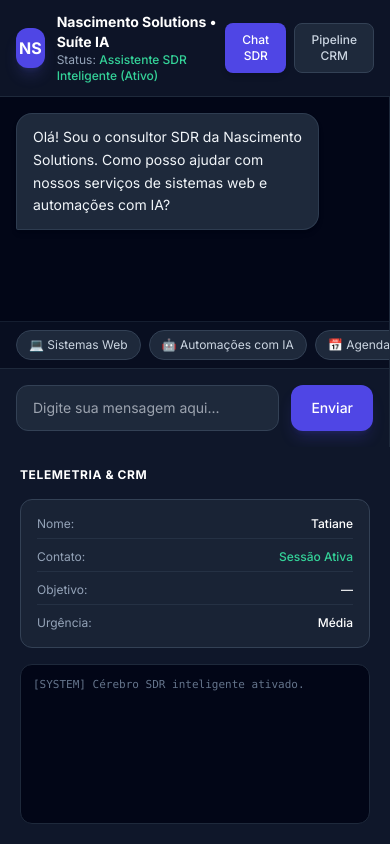
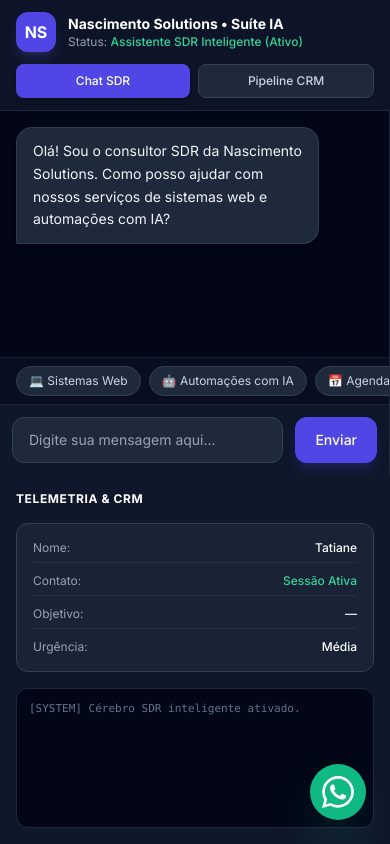
Before and after one commit to tatiane347/nascimento-sdr-frontend-, a plain HTML site: page index.html in a window 390 px wide. Both pictures are taken after a click on the button "Chat SDR". Drawn offline with nearby package versions, Linux system fonts and the light colour scheme.

Commit message:
Enhance layout responsiveness and add WhatsApp button
Refactor header and main layout for better responsiveness and usability. Added a WhatsApp floating button for direct contact.

```diff
--- a/index.html
+++ b/index.html
@@ -20,25 +20,27 @@
     .typing-dot:nth-child(3) { animation-delay: 0.4s; }
   </style>
 </head>
-<body class="bg-slate-950 text-slate-100 min-h-screen flex flex-col">
+<body class="bg-slate-950 text-slate-100 min-h-screen flex flex-col selection:bg-indigo-500 selection:text-white">
 
-  <!-- Header Principal -->
-  <header class="border-b border-slate-800 bg-slate-900/90 backdrop-blur px-4 sm:px-6 py-3 flex items-center justify-between">
-    <div class="flex items-center gap-3">
-      <div class="w-10 h-10 rounded-xl bg-indigo-600 flex items-center justify-center font-bold text-white shadow-lg shadow-indigo-500/20">NS</div>
-      <div>
-        <h1 class="font-bold text-white text-sm sm:text-base">Nascimento Solutions • Suíte IA</h1>
-        <p class="text-xs text-slate-400">Status: <span class="text-emerald-400 font-medium">Assistente SDR Inteligente (Ativo)</span></p>
+  <!-- Header Principal (Totalmente Responsivo) -->
+  <header class="border-b border-slate-800 bg-slate-900/90 backdrop-blur px-4 sm:px-6 py-3 flex flex-col sm:flex-row items-center justify-between gap-3 sticky top-0 z-40">
+    <div class="flex items-center gap-3 w-full sm:w-auto justify-between sm:justify-start">
+      <div class="flex items-center gap-3">
+        <div class="w-10 h-10 rounded-xl bg-indigo-600 flex items-center justify-center font-bold text-white shadow-lg shadow-indigo-500/20">NS</div>
+        <div>
+          <h1 class="font-bold text-white text-sm sm:text-base">Nascimento Solutions • Suíte IA</h1>
+          <p class="text-xs text-slate-400">Status: <span class="text-emerald-400 font-medium">Assistente SDR Inteligente (Ativo)</span></p>
+        </div>
       </div>
     </div>
-    <div class="flex gap-2">
-      <button onclick="mudarAba('chat')" id="tab-chat" class="text-xs font-medium px-4 py-2 rounded-lg bg-indigo-600 text-white shadow-md">Chat SDR</button>
-      <button onclick="mudarAba('crm')" id="tab-crm" class="text-xs font-medium px-4 py-2 rounded-lg bg-slate-800 text-slate-300 border border-slate-700">Pipeline CRM</button>
+    <div class="flex gap-2 w-full sm:w-auto justify-end">
+      <button onclick="mudarAba('chat')" id="tab-chat" class="flex-1 sm:flex-initial text-xs font-medium px-4 py-2 rounded-lg bg-indigo-600 text-white shadow-md transition">Chat SDR</button>
+      <button onclick="mudarAba('crm')" id="tab-crm" class="flex-1 sm:flex-initial text-xs font-medium px-4 py-2 rounded-lg bg-slate-800 text-slate-300 border border-slate-700 transition">Pipeline CRM</button>
     </div>
   </header>
 
   <!-- ABAS: CHAT SDR -->
-  <main id="view-chat" class="flex-1 flex flex-col lg:flex-row overflow-hidden h-[calc(100vh-65px)]">
+  <main id="view-chat" class="flex-1 flex flex-col lg:flex-row overflow-hidden h-[calc(100vh-65px)] sm:h-[calc(100vh-69px)]">
     <!-- Esquerda: Conversa -->
     <div class="flex-1 flex flex-col bg-slate-950 border-r border-slate-800">
       <div id="chat-messages" class="flex-1 overflow-y-auto p-4 sm:p-6 space-y-4 chat-scroll"></div>
@@ -50,14 +52,14 @@
         <button onclick="enviarMensagemRapida('Quero agendar um diagnóstico técnico')" class="text-xs whitespace-nowrap bg-slate-800 hover:bg-slate-700 text-slate-300 border border-slate-700 px-3 py-1.5 rounded-full transition">📅 Agendar Reunião</button>
       </div>
 
-      <form id="chat-form" onsubmit="enviarMensagem(event)" class="p-4 bg-slate-900 border-t border-slate-800 flex gap-3">
+      <form id="chat-form" onsubmit="enviarMensagem(event)" class="p-3 sm:p-4 bg-slate-900 border-t border-slate-800 flex gap-3">
         <input type="text" id="user-input" placeholder="Digite sua mensagem aqui..." class="flex-1 bg-slate-800 text-white text-sm rounded-xl px-4 py-3 border border-slate-700 focus:outline-none focus:border-indigo-500" autocomplete="off">
         <button type="submit" class="bg-indigo-600 hover:bg-indigo-500 text-white font-medium text-sm px-5 py-3 rounded-xl transition shadow-lg shadow-indigo-600/20">Enviar</button>
       </form>
     </div>
 
-    <!-- Direita: Telemetria & CRM em Tempo Real -->
-    <div class="w-full lg:w-[380px] bg-slate-900 p-5 flex flex-col gap-4 overflow-y-auto">
+    <!-- Direita: Telemetria & CRM em Tempo Real (Oculto em telas muito pequenas se necessário, adaptável via grid) -->
+    <div class="w-full lg:w-[380px] bg-slate-900 p-4 sm:p-5 flex flex-col gap-4 overflow-y-auto">
       <h2 class="text-xs font-bold text-white uppercase tracking-wider text-indigo-400">Telemetria & CRM</h2>
 
       <div class="bg-slate-800/70 border border-slate-700 rounded-xl p-4 space-y-2.5 text-xs">
@@ -67,14 +69,14 @@
         <div class="flex justify-between"><span class="text-slate-400">Urgência:</span><span id="crm-urgencia" class="font-medium text-white">Média</span></div>
       </div>
 
-      <div class="flex-1 bg-slate-950 border border-slate-800 rounded-xl p-3 font-mono text-[11px] text-slate-300 overflow-y-auto flex flex-col min-h-[160px]" id="tool-logs">
+      <div class="flex-1 bg-slate-950 border border-slate-800 rounded-xl p-3 font-mono text-[11px] text-slate-300 overflow-y-auto flex flex-col min-h-[140px] lg:min-h-[160px]" id="tool-logs">
         <div class="text-slate-500">[SYSTEM] Cérebro SDR inteligente ativado.</div>
       </div>
     </div>
   </main>
 
-  <!-- ABAS: PIPELINE CRM KANBAN -->
-  <main id="view-crm" class="hidden flex-1 p-6 grid grid-cols-1 lg:grid-cols-3 gap-6 overflow-y-auto">
+  <!-- ABAS: PIPELINE CRM KANBAN (Responsivo para Tablet/Desktop) -->
+  <main id="view-crm" class="hidden flex-1 p-4 sm:p-6 grid grid-cols-1 md:grid-cols-2 lg:grid-cols-3 gap-6 overflow-y-auto">
     <div class="bg-slate-900 border border-slate-800 rounded-2xl p-4 flex flex-col">
       <h3 class="font-semibold text-sm text-slate-300 mb-3 flex items-center justify-between">Em Triagem <span id="count-novos" class="text-xs bg-slate-800 px-2 py-0.5 rounded-full">1</span></h3>
       <div id="col-novos" class="space-y-3 flex-1 overflow-y-auto">
@@ -89,11 +91,29 @@
       <h3 class="font-semibold text-sm text-amber-300 mb-3 flex items-center justify-between">Nutrição <span id="count-nutricao" class="text-xs bg-amber-500/20 text-amber-300 px-2 py-0.5 rounded-full">0</span></h3>
       <div id="col-nutricao" class="space-y-3 flex-1 overflow-y-auto"><div class="text-slate-500 text-xs">Nenhum lead em nutrição.</div></div>
     </div>
-    <div class="bg-slate-900 border border-slate-800 rounded-2xl p-4 flex flex-col">
+    <div class="bg-slate-900 border border-slate-800 rounded-2xl p-4 flex flex-col md:col-span-2 lg:col-span-1">
       <h3 class="font-semibold text-sm text-emerald-300 mb-3 flex items-center justify-between">Reunião Agendada <span id="count-agendados" class="text-xs bg-emerald-500/20 text-emerald-300 px-2 py-0.5 rounded-full">0</span></h3>
       <div id="col-agendados" class="space-y-3 flex-1 overflow-y-auto"><div class="text-slate-500 text-xs">Nenhuma reunião agendada.</div></div>
     </div>
   </main>
+
+  <!-- Botão Flutuante de WhatsApp com Balão de Mensagem -->
+  <div class="fixed bottom-6 right-6 z-50 flex items-center gap-3">
+    <!-- Balão de Recado -->
+    <div class="hidden sm:flex bg-slate-900 border border-slate-700 text-slate-100 text-xs px-3.5 py-2.5 rounded-2xl shadow-xl items-center gap-2 animate-bounce">
+      <span>👋 Olá! Fale conosco diretamente no WhatsApp.</span>
+    </div>
+    <!-- Ícone WhatsApp -->
+    <a href="https://wa.me/5511910526709?text=Olá%20Tatiane,%20gostaria%20de%20saber%20mais%20sobre%20os%20serviços%20da%20Nascimento%20Solutions."
+       target="_blank"
+       rel="noopener noreferrer"
+       class="w-14 h-14 bg-emerald-500 hover:bg-emerald-400 text-white rounded-full flex items-center justify-center shadow-2xl shadow-emerald-500/40 transition transform hover:scale-105 active:scale-95"
+       title="Fale conosco no WhatsApp">
+      <svg class="w-8 h-8 fill-current" viewBox="0 0 24 24">
+        <path d="M.057 24l1.687-6.163c-1.041-1.804-1.588-3.849-1.587-5.946.003-6.556 5.338-11.891 11.893-11.891 3.181.001 6.167 1.24 8.413 3.488 2.245 2.248 3.481 5.236 3.48 8.414-.003 6.557-5.338 11.892-11.893 11.892-1.99-.001-3.951-.5-5.688-1.448l-6.305 1.654zm6.597-3.807c1.676.995 3.276 1.591 5.392 1.592 5.448 0 9.886-4.434 9.889-9.885.002-5.462-4.415-9.89-9.881-9.892-5.452 0-9.887 4.434-9.889 9.884-.001 2.225.651 3.891 1.746 5.634l-.999 3.648 3.742-.981zm11.387-5.464c-.074-.124-.272-.198-.57-.347-.297-.149-1.758-.868-2.031-.967-.272-.099-.47-.149-.669.149-.198.297-.768.967-.941 1.165-.173.198-.347.223-.644.074-.297-.149-1.255-.462-2.39-1.475-.883-.788-1.48-1.761-1.653-2.059-.173-.297-.018-.458.13-.606.134-.133.297-.347.446-.521.151-.172.2-.296.3-.495.099-.198.05-.372-.025-.521-.075-.148-.669-1.611-.916-2.206-.242-.579-.487-.501-.669-.51l-.57-.01c-.198 0-.52.074-.792.372s-1.04 1.016-1.04 2.479 1.065 2.876 1.213 3.074c.149.198 2.095 3.2 5.076 4.487.709.306 1.263.489 1.694.626.712.226 1.36.194 1.872.118.571-.085 1.758-.719 2.006-1.413.248-.695.248-1.29.173-1.414z"/>
+      </svg>
+    </a>
+  </div>
 
   <script>
     let chatHistory = [];
@@ -102,13 +122,13 @@
       if (aba === 'chat') {
         document.getElementById('view-chat').classList.remove('hidden');
         document.getElementById('view-crm').classList.add('hidden');
-        document.getElementById('tab-chat').className = 'text-xs font-medium px-4 py-2 rounded-lg bg-indigo-600 text-white shadow-md';
-        document.getElementById('tab-crm').className = 'text-xs font-medium px-4 py-2 rounded-lg bg-slate-800 text-slate-300 border border-slate-700';
+        document.getElementById('tab-chat').className = 'flex-1 sm:flex-initial text-xs font-medium px-4 py-2 rounded-lg bg-indigo-600 text-white shadow-md transition';
+        document.getElementById('tab-crm').className = 'flex-1 sm:flex-initial text-xs font-medium px-4 py-2 rounded-lg bg-slate-800 text-slate-300 border border-slate-700 transition';
       } else {
         document.getElementById('view-chat').classList.add('hidden');
         document.getElementById('view-crm').classList.remove('hidden');
-        document.getElementById('tab-crm').className = 'text-xs font-medium px-4 py-2 rounded-lg bg-indigo-600 text-white shadow-md';
-        document.getElementById('tab-chat').className = 'text-xs font-medium px-4 py-2 rounded-lg bg-slate-800 text-slate-300 border border-slate-700';
+        document.getElementById('tab-crm').className = 'flex-1 sm:flex-initial text-xs font-medium px-4 py-2 rounded-lg bg-indigo-600 text-white shadow-md transition';
+        document.getElementById('tab-chat').className = 'flex-1 sm:flex-initial text-xs font-medium px-4 py-2 rounded-lg bg-slate-800 text-slate-300 border border-slate-700 transition';
       }
     }
 
```
